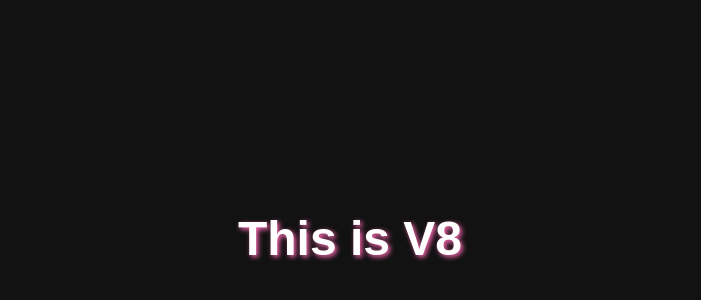
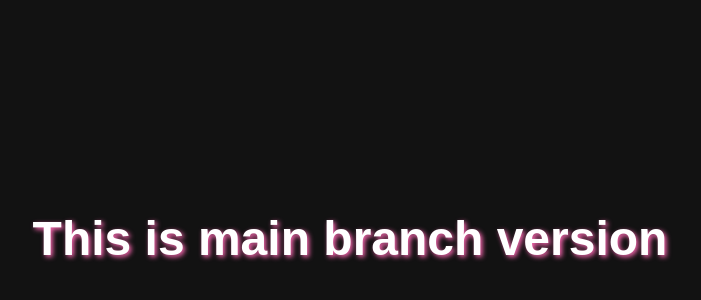
Before and after one commit to Khushbooyadav18/myrepo, a plain HTML site: page index.html in a window 1280 px wide. Shown: the part 162-462 px from the top of the page, without its empty margins (290-991 px from the left). Drawn offline with Linux system fonts and the light colour scheme.

Commit message:
MainVersion

```diff
--- a/index.html
+++ b/index.html
@@ -7,6 +7,6 @@
     <link rel="stylesheet" href="style.css">
 </head>
 <body>
-    <h1>This is V8</h1>
+    <h1>This is main branch version</h1>
 </body>
 </html>
```
